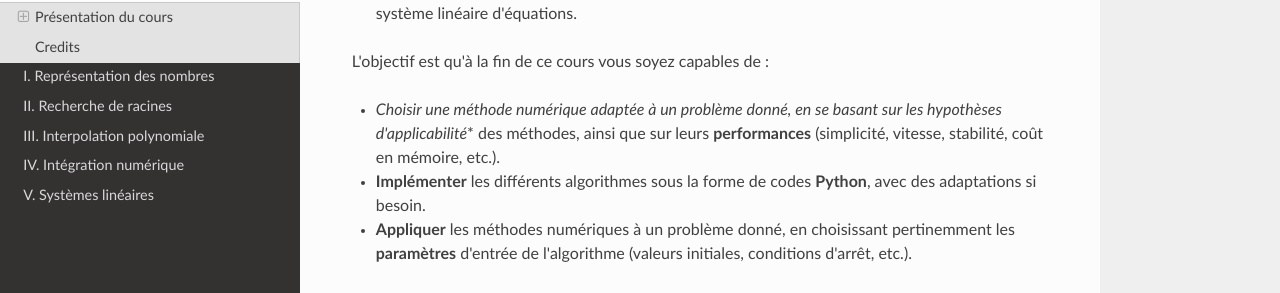
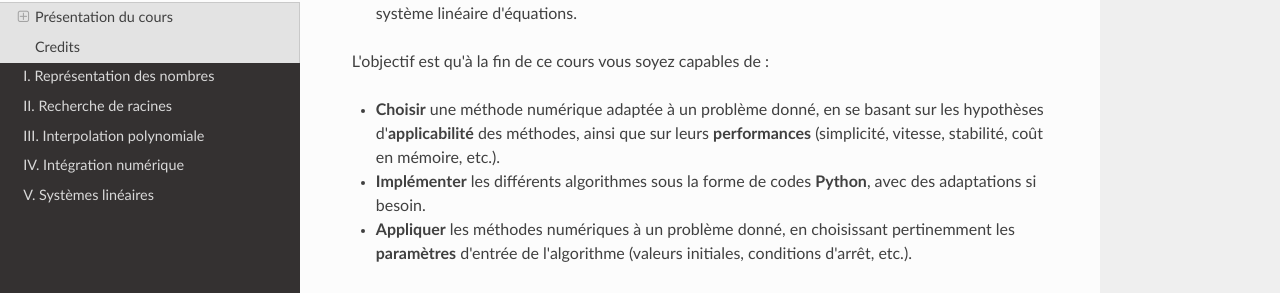
Before and after one commit to NicOudart/UVSQ_LSPH515_methodes_num, an MkDocs documentation site: the page built from docs/index.md, in a window 1280 px wide and 900 px high, scrolled down 899 px. Shown: the part 134-427 px from the top of the window. Built offline with MkDocs 1.6.1, drawn with Linux system fonts in a browser that asks for light colours; nearby versions of some CDN libraries.

```diff
--- a/docs/index.md
+++ b/docs/index.md
@@ -26,7 +26,7 @@ Vous trouverez dans ce cours des méthodes numériques pour résoudre différent
 
 L'objectif est qu'à la fin de ce cours vous soyez capables de :
 
-* **Choisir* une méthode numérique adaptée à un problème donné, en se basant sur les hypothèses d'**applicabilité** des méthodes, ainsi que sur leurs **performances** (simplicité, vitesse, stabilité, coût en mémoire, etc.).
+* **Choisir** une méthode numérique adaptée à un problème donné, en se basant sur les hypothèses d'**applicabilité** des méthodes, ainsi que sur leurs **performances** (simplicité, vitesse, stabilité, coût en mémoire, etc.).
 
 * **Implémenter** les différents algorithmes sous la forme de codes **Python**, avec des adaptations si besoin.
 
```
Also changed, not shown: README.md (+1 -1 lines).
